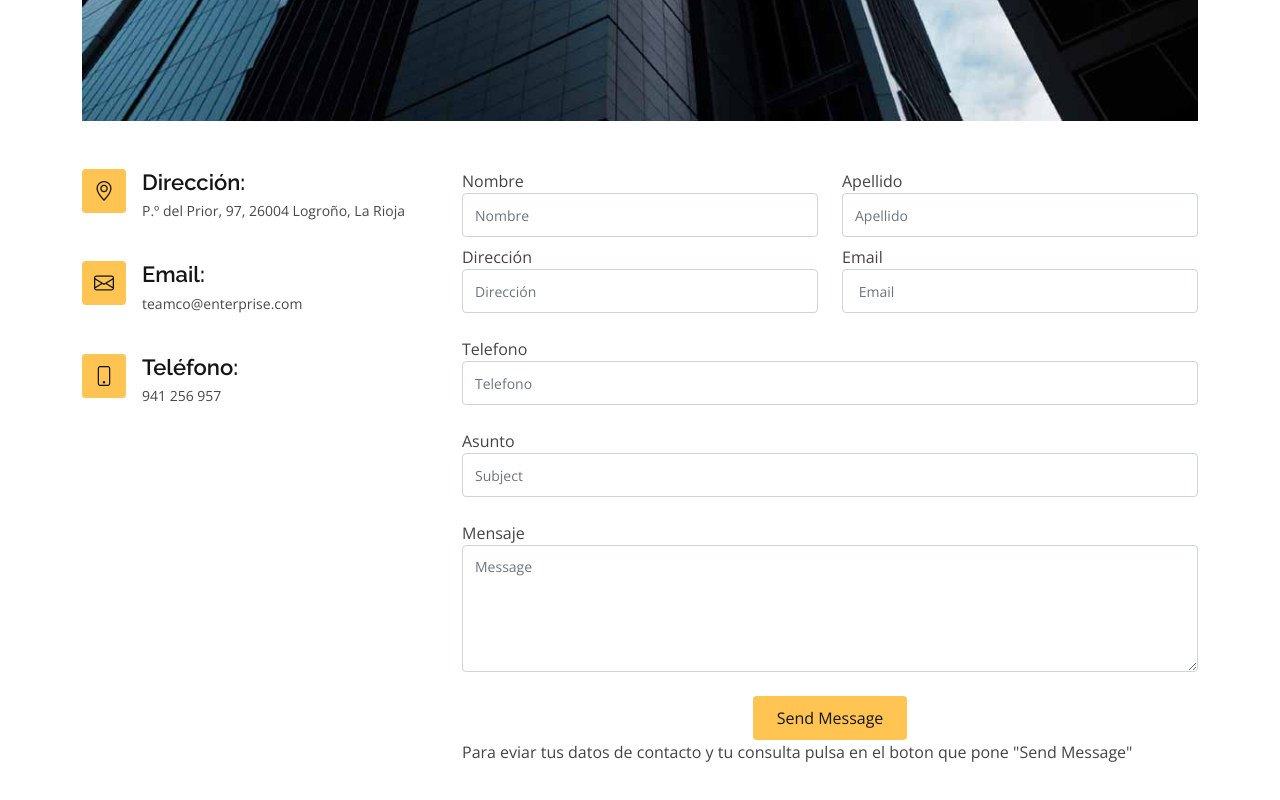
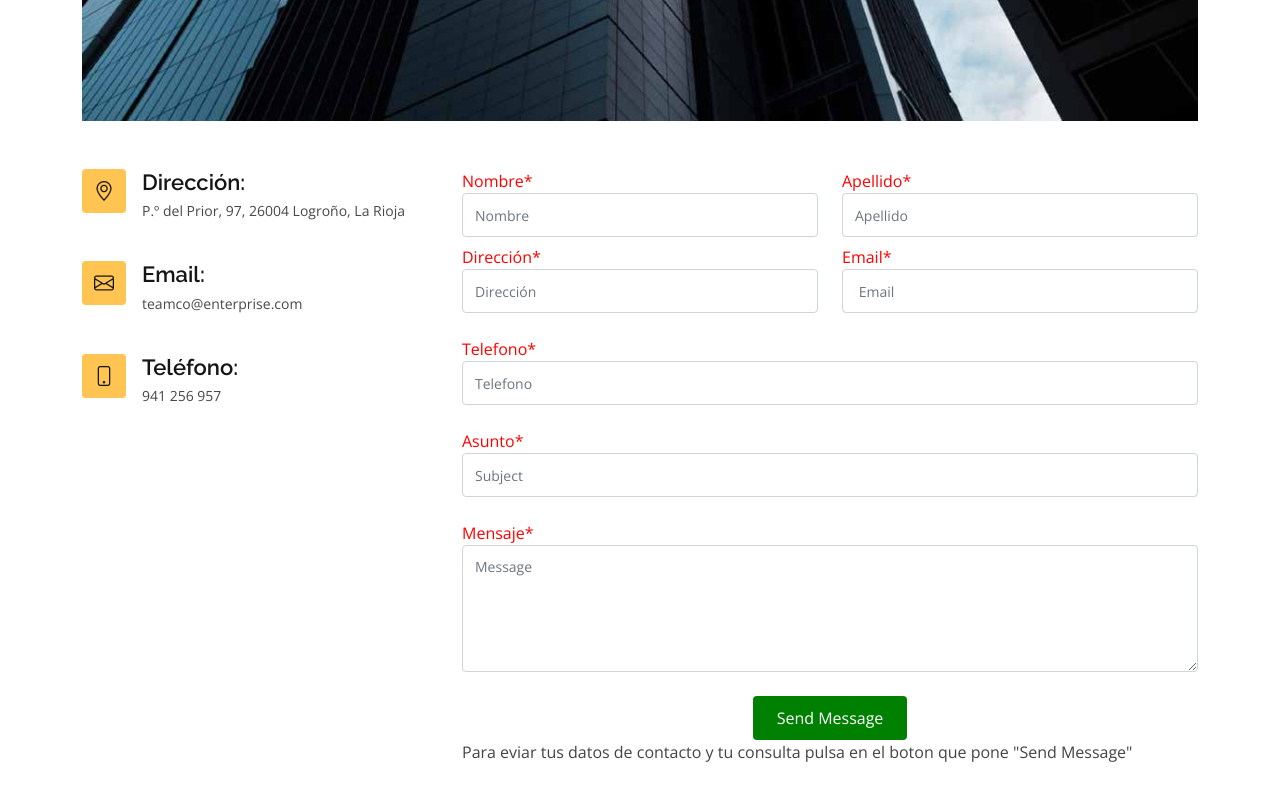
Before and after one commit to jruizmuro/TeamCO, a plain HTML site: page Consulting/contact.html in a window 1280 px wide. Shown: the part 682-1482 px from the top of the page. Drawn offline with nearby package versions, Linux system fonts and the light colour scheme; grey boxes are pictures that could not be loaded.

Commit message:
1.4.2 En proceso

```diff
--- a/Consulting/assets/css/style.css
+++ b/Consulting/assets/css/style.css
@@ -20,7 +20,7 @@ a {
 
 a:hover {
   color: #ffd584;
-  text-decoration: none;
+  text-decoration: underline;
 }
 
 h1,
--- a/Consulting/contact.html
+++ b/Consulting/contact.html
@@ -96,33 +96,33 @@
                         <form action="forms/contact.php" method="post" role="form" class="php-email-form">
                             <div class="row">
                                 <div class="col-md-6 form-group">
-                                    <label for="name">Nombre </label>
+                                    <label for="name" style="color: red;">Nombre* </label>
                                     <input type="text" name="name" class="form-control" id="name" placeholder="Nombre"
                                         required>
 
                                 </div>
                                 <div class="col-md-6 form-group">
-                                    <label for="surname"> Apellido</label>
+                                    <label for="surname" style="color: red;"> Apellido*</label>
                                     <input type="text" name="surname" class="form-control" id="surname"
                                         placeholder="Apellido" required>
 
                                 </div>
 
                                 <div class="col-md-6 form-group">
-                                    <label for="address">Dirección</label>
+                                    <label for="address" style="color: red;">Dirección*</label>
                                     <input type="text" name="address" class="form-control" id="address"
                                         placeholder="Dirección" required>
 
                                 </div>
 
                                 <div class="col-md-6 form-group mt-3 mt-md-0">
-                                    <label for="email">Email</label>
+                                    <label for="email" style="color: red;">Email*</label>
                                     <input type="email" class="form-control" name="email" id="email"
                                         placeholder=" Email" required>
 
                                 </div>
                                 <div class="form-group mt-3">
-                                    <label for="telefono">Telefono</label>
+                                    <label for="telefono" style="color: red;">Telefono*</label>
                                     <input type="tel" class="form-control" name="Telefono" id="telefono"
                                         pattern="(\+34|0034|34)?[ -]*(6|7)[ -]*([0-9][ -]*){8}" placeholder="Telefono"
                                         required>
@@ -130,13 +130,13 @@
                                 </div>
                             </div>
                             <div class="form-group mt-3">
-                                <label for="subjet"> Asunto </label>
+                                <label for="subjet" style="color: red;"> Asunto* </label>
                                 <input type="text" class="form-control" name="subject" id="subject"
                                     placeholder="Subject" required>
 
                             </div>
                             <div class="form-group mt-3">
-                                <label for="texto"> Mensaje </label>
+                                <label for="texto" style="color: red;"> Mensaje* </label>
                                 <textarea class="form-control" name="message" rows="5" id="texto" placeholder="Message"
                                     required></textarea>
 
@@ -146,8 +146,11 @@
                                 <div class="error-message"></div>
                                 <div class="sent-message">Your message has been sent. Thank you!</div>
                             </div>
-                            <div class="text-center"><button type="submit">Send Message</button></div>
-                            <p>Para eviar tus datos de contacto y tu consulta pulsa en el boton que pone "Send Message"</p>
+                            <div class="text-center"><button style="background-color: green; color: white;"
+                                    type="submit">Send Message</button>
+                            </div>
+                            <p>Para eviar tus datos de contacto y tu consulta pulsa en el boton que pone "Send Message"
+                            </p>
                         </form>
 
                     </div>
```
